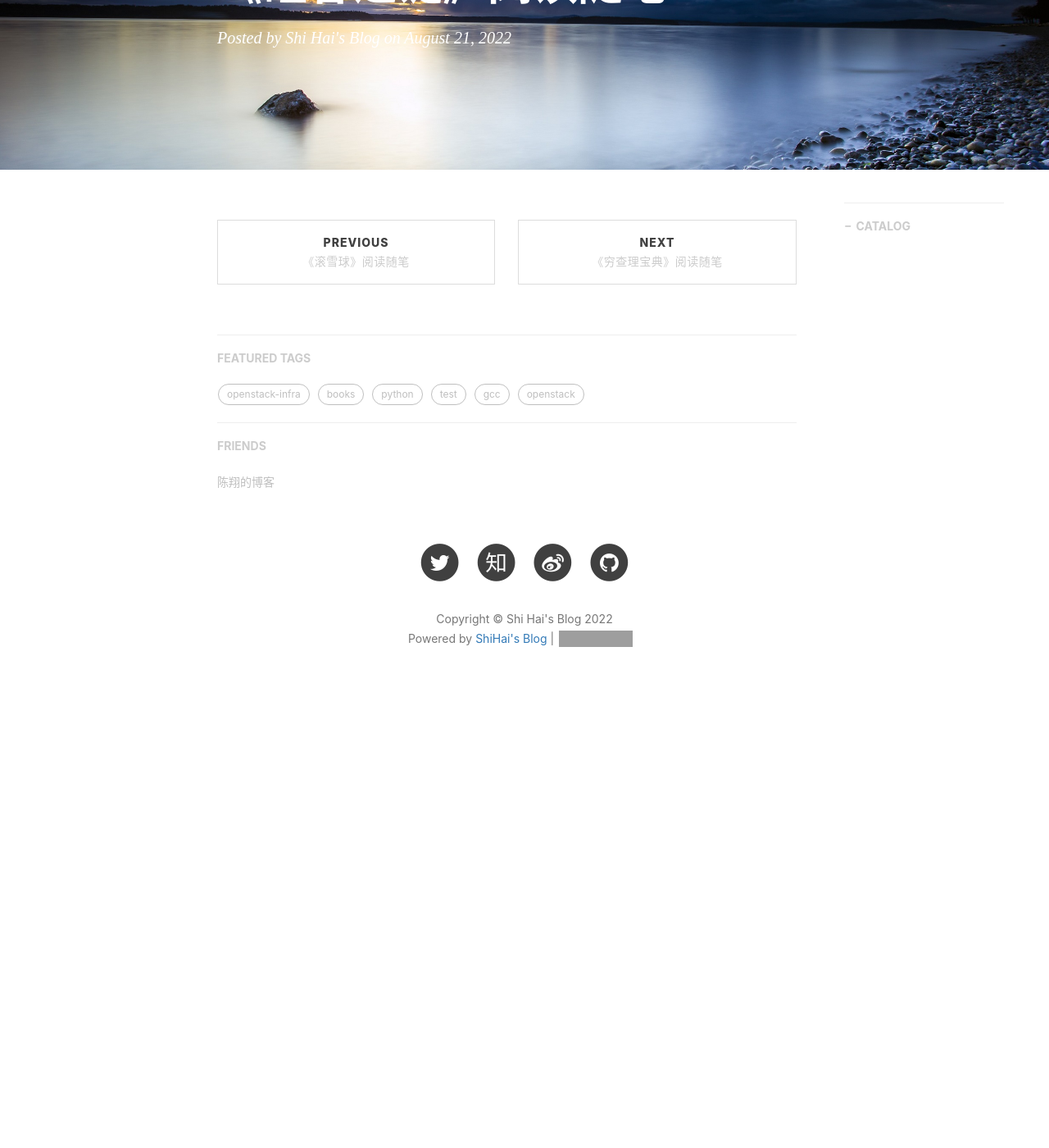
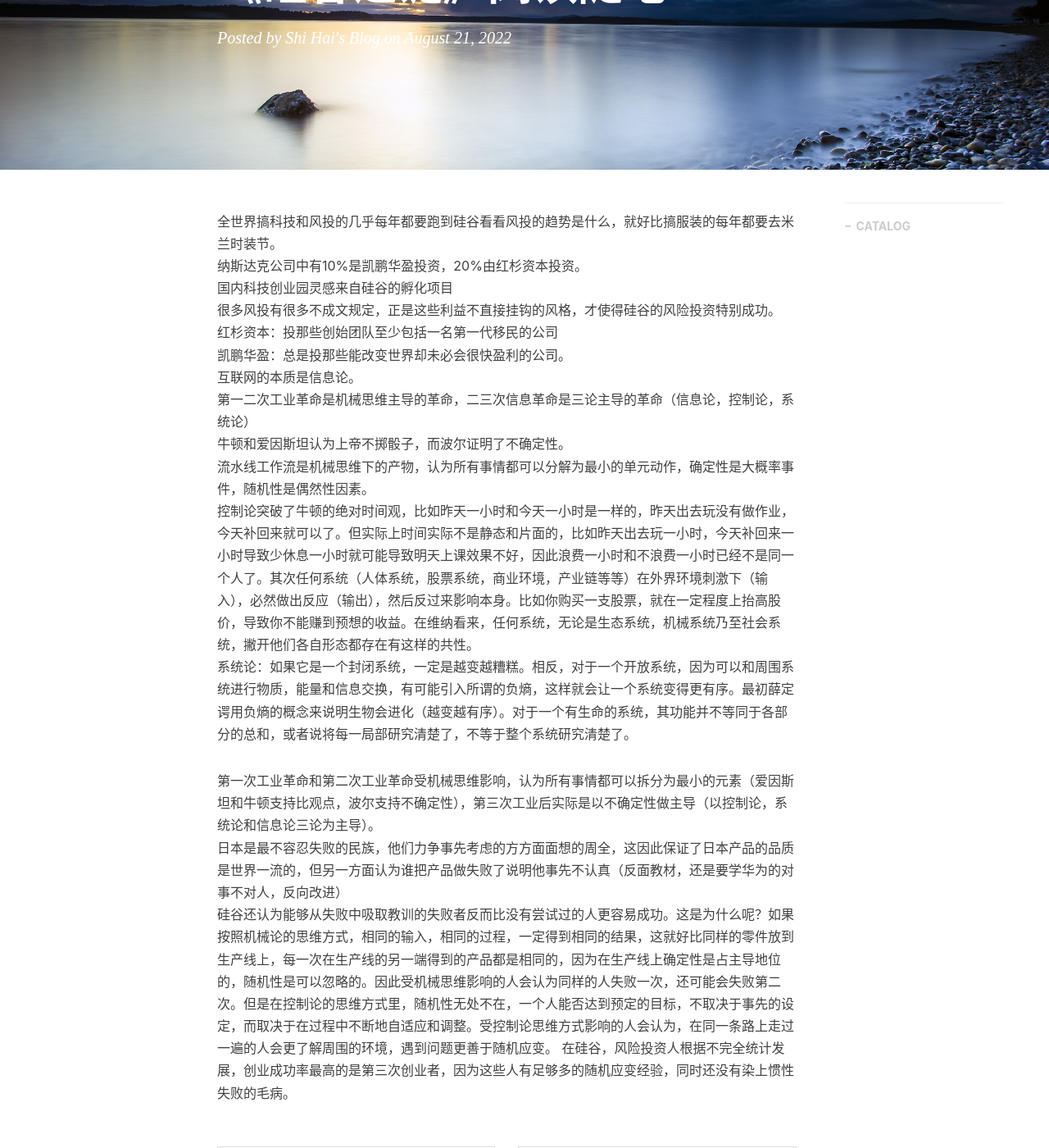
Before and after one commit to shihai1991/shihai1991.github.io, a Jekyll site: the page built from _posts/2022-08-21-硅谷之谜.md, in a window 1280 px wide and 1400 px high, scrolled down 250 px. Shown: the whole window at 82% size. Built offline with Jekyll 4.4.1, drawn with Linux system fonts in a browser that asks for light colours; nearby versions of some CDN libraries; comment, search, counter and statistics services are not loaded; before the commit the page ends 1133 px from its top, so only the background shows below that; grey boxes are pictures that could not be loaded.

Commit message:
Update 2022-08-21-硅谷之谜.md

```diff
--- a/_posts/2022-08-21-硅谷之谜.md
+++ b/_posts/2022-08-21-硅谷之谜.md
@@ -8,3 +8,20 @@ tags:
   - books
 time: '2022.08.21 21:01:00'
 ---
+全世界搞科技和风投的几乎每年都要跑到硅谷看看风投的趋势是什么，就好比搞服装的每年都要去米兰时装节。
+纳斯达克公司中有10%是凯鹏华盈投资，20%由红杉资本投资。
+国内科技创业园灵感来自硅谷的孵化项目
+很多风投有很多不成文规定，正是这些利益不直接挂钩的风格，才使得硅谷的风险投资特别成功。
+红杉资本：投那些创始团队至少包括一名第一代移民的公司
+凯鹏华盈：总是投那些能改变世界却未必会很快盈利的公司。
+互联网的本质是信息论。
+第一二次工业革命是机械思维主导的革命，二三次信息革命是三论主导的革命（信息论，控制论，系统论）
+牛顿和爱因斯坦认为上帝不掷骰子，而波尔证明了不确定性。
+流水线工作流是机械思维下的产物，认为所有事情都可以分解为最小的单元动作，确定性是大概率事件，随机性是偶然性因素。
+控制论突破了牛顿的绝对时间观，比如昨天一小时和今天一小时是一样的，昨天出去玩没有做作业，今天补回来就可以了。但实际上时间实际不是静态和片面的，比如昨天出去玩一小时，今天补回来一小时导致少休息一小时就可能导致明天上课效果不好，因此浪费一小时和不浪费一小时已经不是同一个人了。其次任何系统（人体系统，股票系统，商业环境，产业链等等）在外界环境刺激下（输入），必然做出反应（输出），然后反过来影响本身。比如你购买一支股票，就在一定程度上抬高股价，导致你不能赚到预想的收益。在维纳看来，任何系统，无论是生态系统，机械系统乃至社会系统，撇开他们各自形态都存在有这样的共性。
+系统论：如果它是一个封闭系统，一定是越变越糟糕。相反，对于一个开放系统，因为可以和周围系统进行物质，能量和信息交换，有可能引入所谓的负熵，这样就会让一个系统变得更有序。最初薛定谔用负熵的概念来说明生物会进化（越变越有序）。对于一个有生命的系统，其功能并不等同于各部分的总和，或者说将每一局部研究清楚了，不等于整个系统研究清楚了。
+
+第一次工业革命和第二次工业革命受机械思维影响，认为所有事情都可以拆分为最小的元素（爱因斯坦和牛顿支持比观点，波尔支持不确定性），第三次工业后实际是以不确定性做主导（以控制论，系统论和信息论三论为主导）。
+日本是最不容忍失败的民族，他们力争事先考虑的方方面面想的周全，这因此保证了日本产品的品质是世界一流的，但另一方面认为谁把产品做失败了说明他事先不认真（反面教材，还是要学华为的对事不对人，反向改进）
+硅谷还认为能够从失败中吸取教训的失败者反而比没有尝试过的人更容易成功。这是为什么呢？如果按照机械论的思维方式，相同的输入，相同的过程，一定得到相同的结果，这就好比同样的零件放到生产线上，每一次在生产线的另一端得到的产品都是相同的，因为在生产线上确定性是占主导地位的，随机性是可以忽略的。因此受机械思维影响的人会认为同样的人失败一次，还可能会失败第二次。但是在控制论的思维方式里，随机性无处不在，一个人能否达到预定的目标，不取决于事先的设定，而取决于在过程中不断地自适应和调整。受控制论思维方式影响的人会认为，在同一条路上走过一遍的人会更了解周围的环境，遇到问题更善于随机应变。
+在硅谷，风险投资人根据不完全统计发展，创业成功率最高的是第三次创业者，因为这些人有足够多的随机应变经验，同时还没有染上惯性失败的毛病。
```
